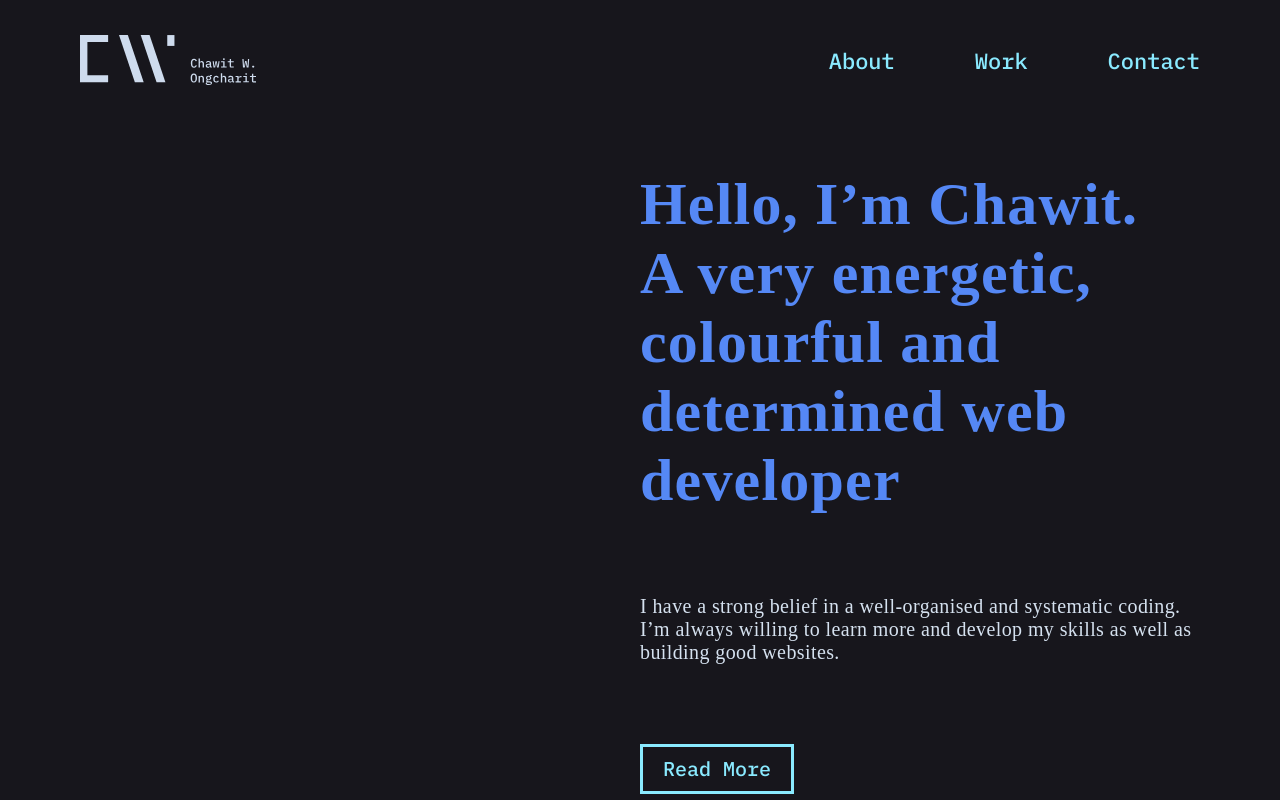
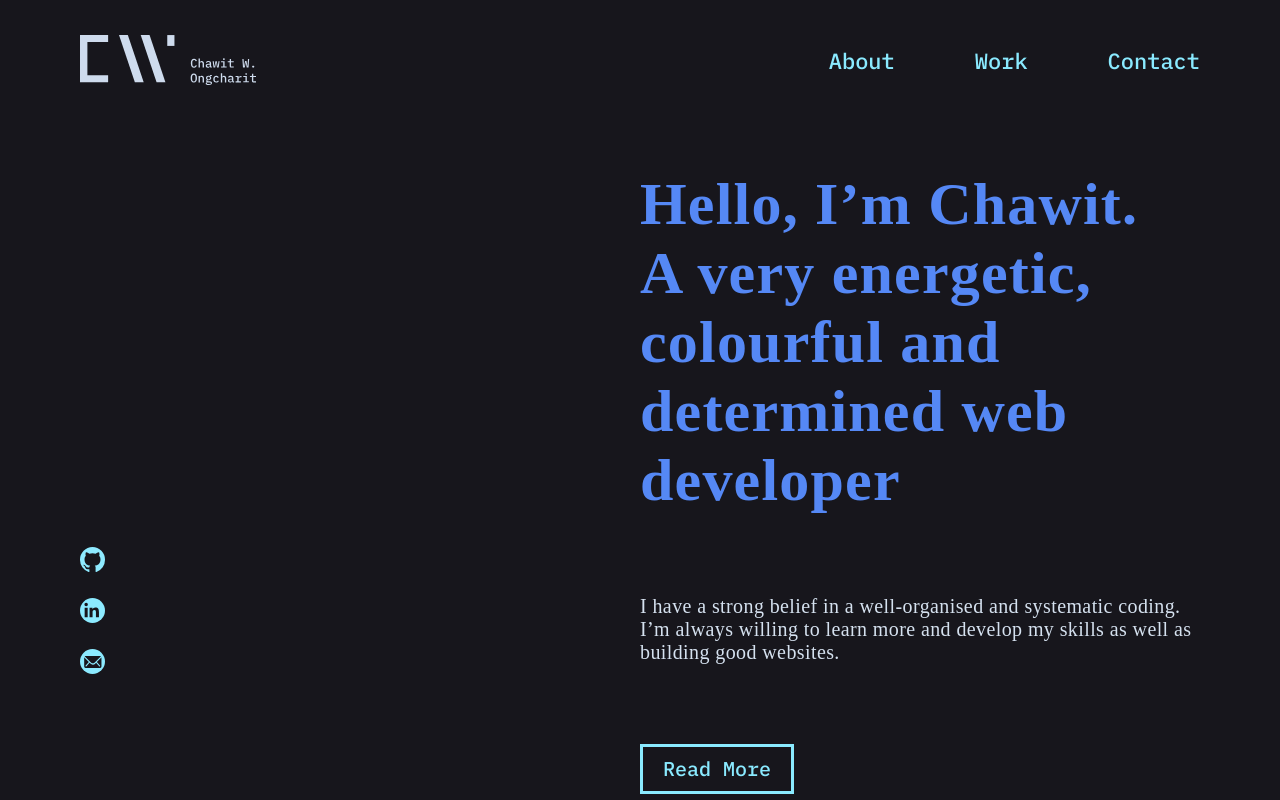
Before and after one commit to ChawitO/personal-website, a React (Create React App) app: page / in a window 1280 px wide. Built offline with nearby package versions, Linux system fonts and the light colour scheme; a web font is replaced by a local one.

Commit message:
social media sidebar

```diff
--- a/src/App.js
+++ b/src/App.js
@@ -1,8 +1,9 @@
 import React from 'react';
 
 import { GlobalStyle } from './styles/globalStyles';
+import Navbar from './components/Navbar';
+import Socialbar from './components/Socialbar';
 import Home from './components/Home';
-import Navbar from './components/Navbar';
 
 function App() {
   return (
@@ -12,6 +13,7 @@ function App() {
         <Navbar />
       </header>
       <main>
+        <Socialbar />
         <Home />
       </main>
     </>
--- a/src/components/Socialbar.js
+++ b/src/components/Socialbar.js
@@ -1,28 +1,77 @@
 import React from 'react'
 import styled from 'styled-components'
 
+const SocialWrapper = styled.div`
+  display: flex;
+  flex-direction: column;
+  position: fixed;
+  bottom: 120px;
+
+  > *:not(:last-of-type) {
+    margin-bottom: 20px;
+  }
+`
+
 const Svg = styled.svg`
-  fill: #8ceaff;
-
   * {
     transition: all 0.2s;
   }
 
-  &:hover circle {
+  circle {
+    fill: #8ceaff;
+  }
+
+  path {
+    fill: #17151c;
+  }
+
+  &#github path {
+    fill: #8eeaff;
+  }
+
+  &:hover circle,
+  &#github:hover path {
     fill: #F6676D;
   }
 `
 
-function EmailIcon() {
-  return (
-    <Svg id="email" xmlns="http://www.w3.org/2000/svg" width="25" height="25" viewBox="0 0 25 25">
-      <circle id="Ellipse_2" data-name="Ellipse 2" class="cls-1" cx="12.5" cy="12.5" r="12.5" />
-      <g id="Icon_ionic-ios-mail" data-name="Icon ionic-ios-mail" transform="translate(4.189 6.981)">
-        <path id="Path_6" data-name="Path 6" class="cls-2" fill='#17151c' d="M20.5,10.339l-4.467,4.572a.081.081,0,0,0,0,.117l3.126,3.345a.541.541,0,1,1-.764.768l-3.113-3.333a.085.085,0,0,0-.12,0l-.76.776a3.334,3.334,0,0,1-2.383,1.009,3.4,3.4,0,0,1-2.433-1.039l-.731-.747a.085.085,0,0,0-.12,0L5.625,19.141a.541.541,0,0,1-.764-.768l3.126-3.345a.089.089,0,0,0,0-.117L3.516,10.339a.082.082,0,0,0-.141.058v9.148A1.336,1.336,0,0,0,4.7,20.881H19.315a1.336,1.336,0,0,0,1.328-1.335V10.4A.083.083,0,0,0,20.5,10.339Z" transform="translate(-3.375 -8.925)" />
-        <path id="Path_7" data-name="Path 7" class="cls-2" fill="#17151c" d="M12.376,15.2A2.307,2.307,0,0,0,14,14.548L20.53,8.155a1.34,1.34,0,0,0-.824-.28H5.05a1.331,1.331,0,0,0-.824.28l6.527,6.393A2.307,2.307,0,0,0,12.376,15.2Z" transform="translate(-3.741 -7.875)" />
+const GithubIcon = () => (
+  <a href='https://github.com/ChawitO' target='_blank' rel='noopener noreferrer'>
+    <Svg id='github' xmlns='http://www.w3.org/2000/svg' width='25' height='25' viewBox='0 0 25 25'>
+      <path id='Icon_ionic-logo-github' data-name='Icon ionic-logo-github' d='M14.75,2.25A12.665,12.665,0,0,0,2.25,15.068,12.794,12.794,0,0,0,10.8,27.228a.98.98,0,0,0,.212.022.6.6,0,0,0,.642-.636c0-.307-.011-1.11-.017-2.182a5.714,5.714,0,0,1-1.261.151,2.9,2.9,0,0,1-2.952-1.869,3.385,3.385,0,0,0-1.39-1.875c-1.088-.765-.006-.787.078-.787h.006a2.687,2.687,0,0,1,1.914,1.328,2.454,2.454,0,0,0,2.21,1.4,3.513,3.513,0,0,0,1.429-.335,2.769,2.769,0,0,1,.792-1.713C9.689,20.408,6.77,19.309,6.77,14.4a5.017,5.017,0,0,1,1.283-3.437,4.718,4.718,0,0,1,.123-3.393,1.04,1.04,0,0,1,.279-.028,5.943,5.943,0,0,1,3.158,1.345,11.619,11.619,0,0,1,6.261,0A5.943,5.943,0,0,1,21.033,7.54a1.04,1.04,0,0,1,.279.028,4.718,4.718,0,0,1,.123,3.393A5.037,5.037,0,0,1,22.719,14.4c0,4.922-2.924,6-5.709,6.323a3.108,3.108,0,0,1,.848,2.372c0,1.713-.017,3.1-.017,3.516a.6.6,0,0,0,.636.642,1.08,1.08,0,0,0,.223-.022,12.791,12.791,0,0,0,8.549-12.16A12.665,12.665,0,0,0,14.75,2.25Z' transform='translate(-2.25 -2.25)' />
+    </Svg>
+  </a>
+)
+
+const LinkedinIcon = () => (
+  <a href='https://www.linkedin.com/in/chawit-ongcharit/' target='_blank' rel='noopener noreferrer'>
+    <Svg id='linkedin' xmlns='http://www.w3.org/2000/svg' width='25' height='25' viewBox='0 0 25 25'>
+      <circle id='Ellipse_1' data-name='Ellipse 1' cx='12.5' cy='12.5' r='12.5' />
+      <path id='Icon_awesome-linkedin-in' data-name='Icon awesome-linkedin-in' d='M3.252,14.529H.24v-9.7H3.252ZM1.744,3.506A1.753,1.753,0,1,1,3.489,1.745,1.759,1.759,0,0,1,1.744,3.506ZM14.526,14.529H11.52V9.807c0-1.125-.023-2.568-1.566-2.568-1.566,0-1.806,1.223-1.806,2.487v4.8H5.139v-9.7H8.028V6.152H8.07a3.165,3.165,0,0,1,2.85-1.566c3.048,0,3.609,2.007,3.609,4.615v5.328Z' transform='translate(4.419 4.842)' />
+    </Svg>
+  </a>
+)
+
+const EmailIcon = () => (
+  <a href='mailto: chawit.ocr@gmail.com' target='_blank' rel='noopener noreferrer'>
+    <Svg id='email' xmlns='http://www.w3.org/2000/svg' width='25' height='25' viewBox='0 0 25 25'>
+      <circle id='Ellipse_2' data-name='Ellipse 2' cx='12.5' cy='12.5' r='12.5' />
+      <g id='Icon_ionic-ios-mail' data-name='Icon ionic-ios-mail' transform='translate(4.189 6.981)'>
+        <path id='Path_6' data-name='Path 6' d='M20.5,10.339l-4.467,4.572a.081.081,0,0,0,0,.117l3.126,3.345a.541.541,0,1,1-.764.768l-3.113-3.333a.085.085,0,0,0-.12,0l-.76.776a3.334,3.334,0,0,1-2.383,1.009,3.4,3.4,0,0,1-2.433-1.039l-.731-.747a.085.085,0,0,0-.12,0L5.625,19.141a.541.541,0,0,1-.764-.768l3.126-3.345a.089.089,0,0,0,0-.117L3.516,10.339a.082.082,0,0,0-.141.058v9.148A1.336,1.336,0,0,0,4.7,20.881H19.315a1.336,1.336,0,0,0,1.328-1.335V10.4A.083.083,0,0,0,20.5,10.339Z' transform='translate(-3.375 -8.925)' />
+        <path id='Path_7' data-name='Path 7' d='M12.376,15.2A2.307,2.307,0,0,0,14,14.548L20.53,8.155a1.34,1.34,0,0,0-.824-.28H5.05a1.331,1.331,0,0,0-.824.28l6.527,6.393A2.307,2.307,0,0,0,12.376,15.2Z' transform='translate(-3.741 -7.875)' />
       </g>
     </Svg>
+  </a>
+)
+
+function Socialbar() {
+  return (
+    <SocialWrapper>
+      <GithubIcon />
+      <LinkedinIcon />
+      <EmailIcon />
+    </SocialWrapper>
   )
 }
 
-export default EmailIcon
+export default Socialbar
```
